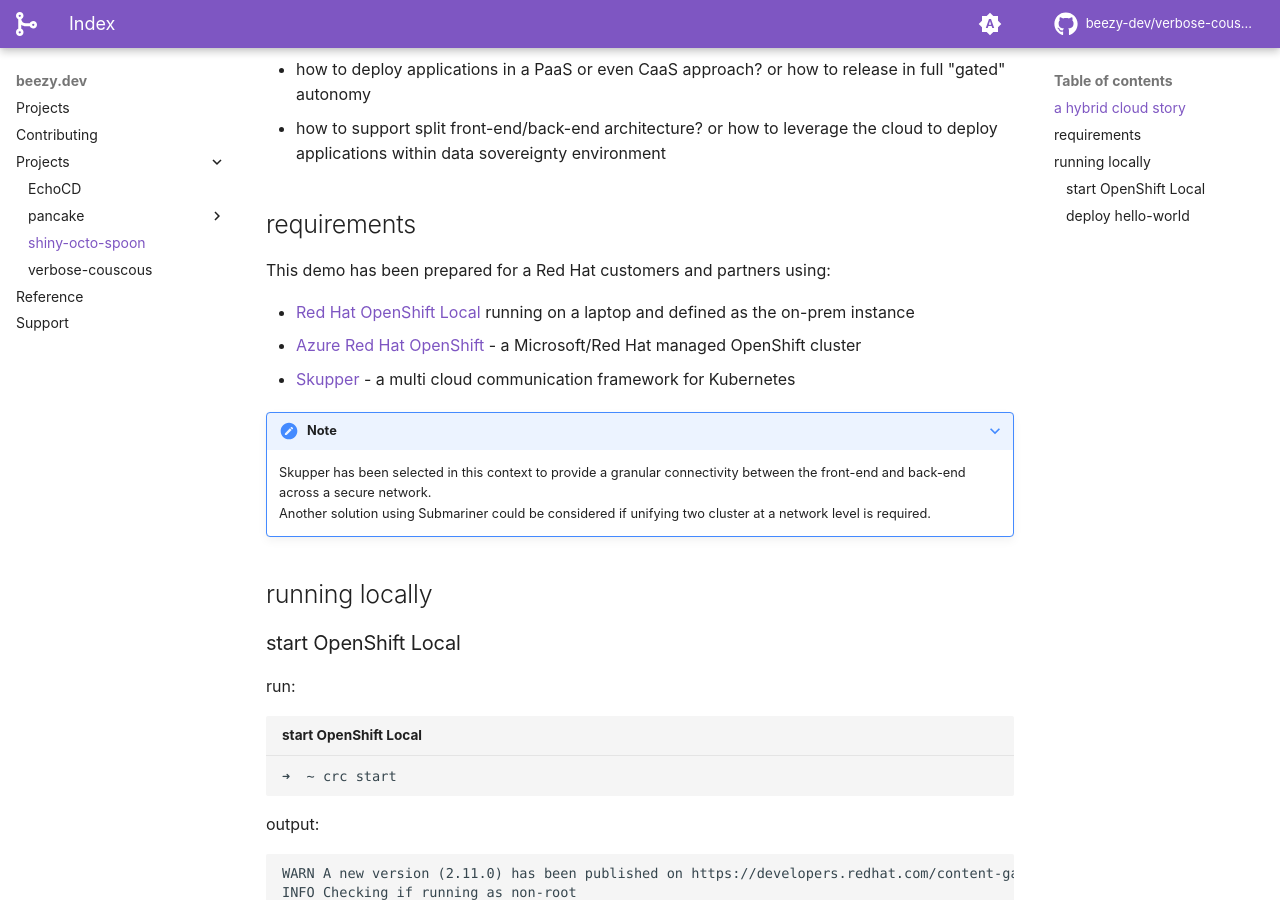
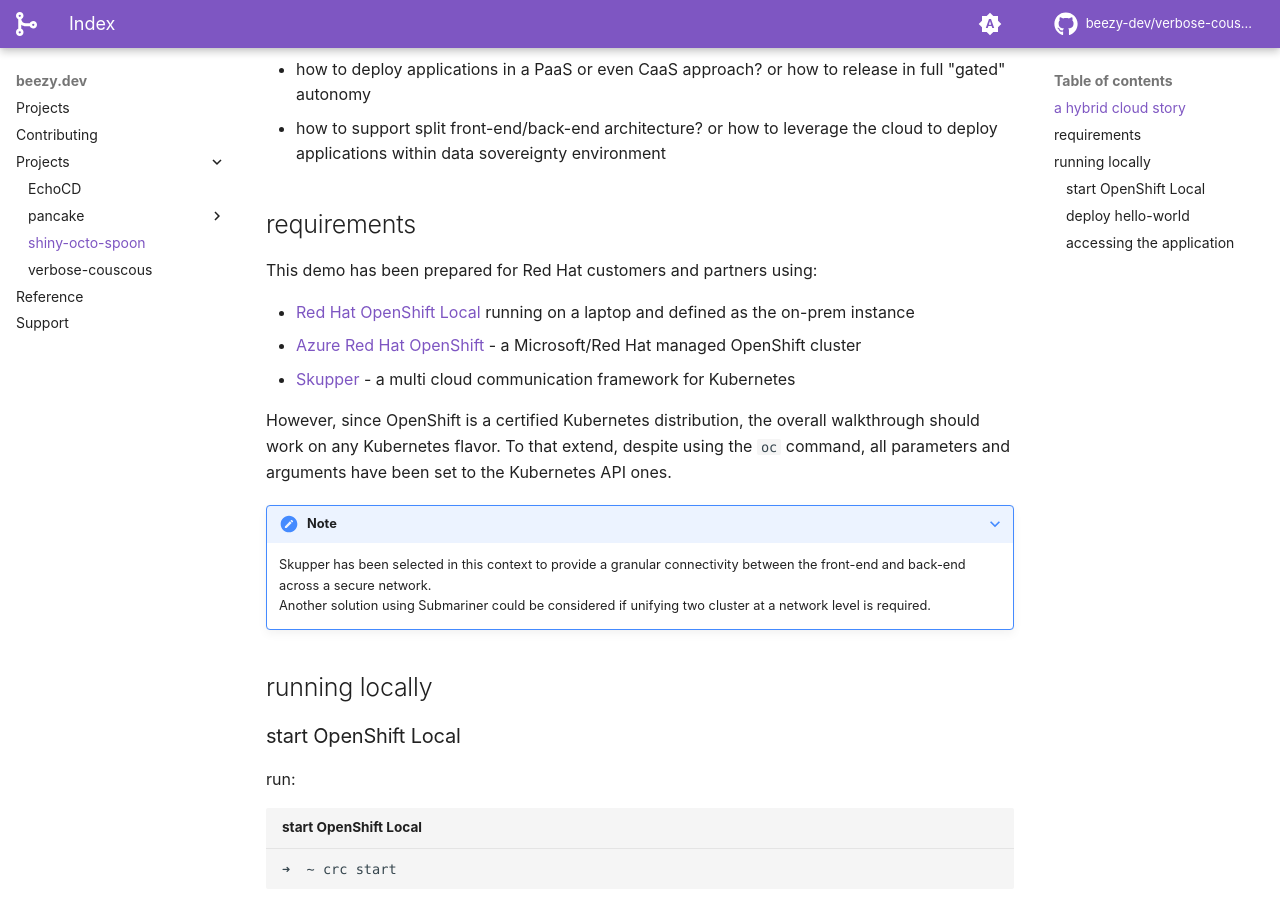
Before and after one commit to beezy-dev/verbose-couscous, an MkDocs documentation site: the page built from docs/shiny-octo-spoon/index.md, in a window 1280 px wide and 900 px high, scrolled down 326 px. Built offline with MkDocs 1.6.1 and Material for MkDocs 9.7.7, drawn with Linux system fonts in a browser that asks for light colours; some web fonts are replaced; comment, search, counter and statistics services are not loaded; some of the changed text lies outside the part shown.

Commit message:
shiny-octo-spoon content

````diff
--- a/docs/shiny-octo-spoon/index.md
+++ b/docs/shiny-octo-spoon/index.md
@@ -9,11 +9,13 @@ This demo is leveraging the [skupper example hello world](https://github.com/sku
 
 ## requirements
 
-This demo has been prepared for a Red Hat customers and partners using:
+This demo has been prepared for Red Hat customers and partners using:
 
 - [Red Hat OpenShift Local](https://developers.redhat.com/products/openshift-local/overview) running on a laptop and defined as the on-prem instance
 - [Azure Red Hat OpenShift](https://azure.microsoft.com/nl-nl/products/openshift/#overview) - a Microsoft/Red Hat managed OpenShift cluster
 - [Skupper](https://skupper.io/) - a multi cloud communication framework for Kubernetes
+
+However, since OpenShift is a certified Kubernetes distribution, the overall walkthrough should work on any Kubernetes flavor. To that extend, despite using the ```oc``` command, all parameters and arguments have been set to the Kubernetes API ones.
 
 ???+ note
 
@@ -177,7 +179,7 @@ frontend-c684c5c45-295hd   1/1     Running   0          92s
 ```
 
 run:
-```bash title="access the hello-world from localhost"
+```bash title="access the hello-world from localhost with a port-forward"
 oc port-forward -n hello-world frontend-c684c5c45-295hd 8080:8080
 ```
 
@@ -186,3 +188,9 @@ output:
 Forwarding from 127.0.0.1:8080 -> 8080
 Forwarding from [::1]:8080 -> 8080
 ```
+
+### accessing the application
+
+Opening http://127.0.0.1:8080 in a browser should provide the following:
+
+![skupper hello world](../images/shiny-octo-spoon-hello-world-01.png)
````
Also changed, not shown: docs/images/shiny-octo-spoon-hello-world-01.png (added).
